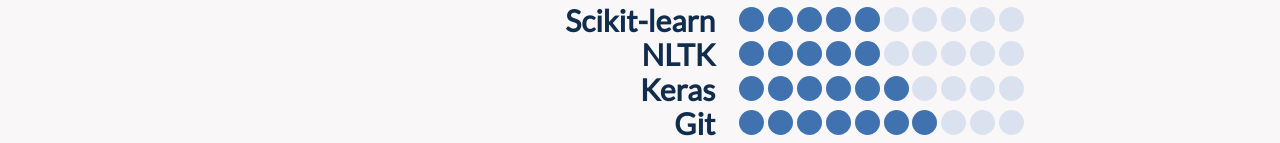
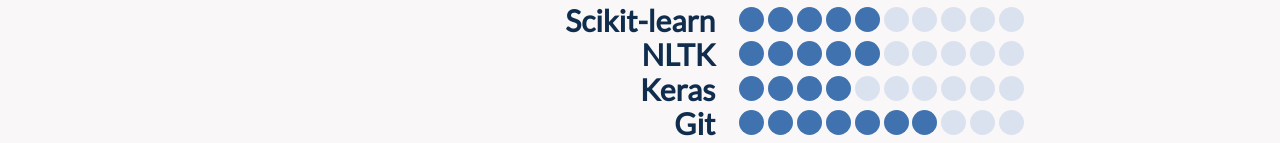
Before and after one commit to canberk17/myapp, a plain HTML site: page index.html in a window 1280 px wide. Shown: the part 6491-6634 px from the top of the page. Drawn offline with nearby package versions, Linux system fonts and the light colour scheme.

Commit message:
'commit'

```diff
--- a/index.html
+++ b/index.html
@@ -548,8 +548,8 @@
                     <span class="dot fill"></span>
                     <span class="dot fill"></span>
                     <span class="dot fill"></span>
-                    <span class="dot fill"></span>
-                    <span class="dot fill"></span>
+                    <span class="dot "></span>
+                    <span class="dot "></span>
                     <span class="dot"></span>
                     <span class="dot"></span>
                     <span class="dot"></span>
```
